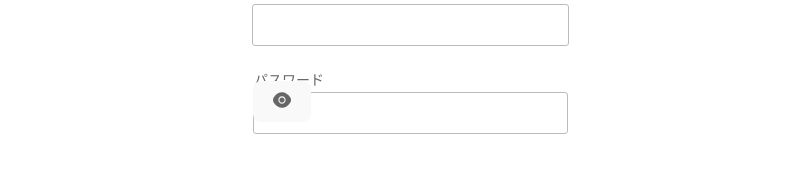
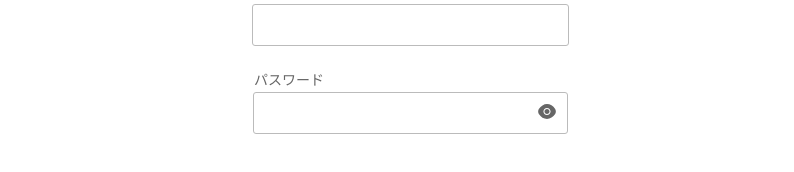
Before and after one commit to MerculetDev/ToDoList, a Vue app: page /login in a window 1280 px wide. Shown: the part 458-630 px from the top of the page, without its empty margins (230-1024 px from the left). Built offline with nearby package versions, Linux system fonts and the light colour scheme; the HTML template or start-up script is replaced by a standard one.

Commit message:
classの変更

```diff
--- a/src/components/TDInput/TDInput.vue
+++ b/src/components/TDInput/TDInput.vue
@@ -34,7 +34,7 @@ const onInput = (e: Event) => {
     <div class="_input_group">
         <!-- メールアドレス入力 -->
         <!-- typeがmailのときのみ表示 -->
-        <div v-if="props.type === 'mail'" class="_input_form">
+        <div v-if="props.type === 'mail'" class="_input_form _input_mail_form">
             <label for="email" class="_email_label">メールアドレス</label>
             <input
                 type="email"
@@ -49,7 +49,7 @@ const onInput = (e: Event) => {
 
         <!-- パスワード入力 -->
         <!-- typeがpasswordのときのみ表示 -->
-        <div v-if="props.type === 'password'" class="_input_form">
+        <div v-if="props.type === 'password'" class="_input_form _input_password_form">
             <label for="password" class="_password_label">パスワード</label>
             <input
                 type="password"
@@ -65,11 +65,13 @@ const onInput = (e: Event) => {
                     v-if="!visible"
                     :src="props.openedEyeSrc"
                     alt="目が開いたアイコン"
+                    class="_opened_eye_icon"
                 />
                 <img
                     v-else
                     :src="props.closedEyeSrc"
                     alt="目が閉じたアイコン"
+                    class="_closed_eye_icon"
                 />
             </button>
         </div>
@@ -114,5 +116,24 @@ const onInput = (e: Event) => {
         padding: 11.5px 10px 11.5px 12px
     ._eye_button
         position: absolute
+        right: 12px
+        top: 32.82px
+        background: transparent
+        border: none
+        outline: none
+        box-shadow: none
+        padding: 0
+        margin: 0
+        height: 18px
 
+    ._input_password_form
+        position: relative
+    ._opened_eye_icon
+        display: block
+        width: 18px
+        height: 15.74px
+    ._closed_eye_icon
+        display: block
+        width: 18px
+        height: 18.36px
 </style>
```
